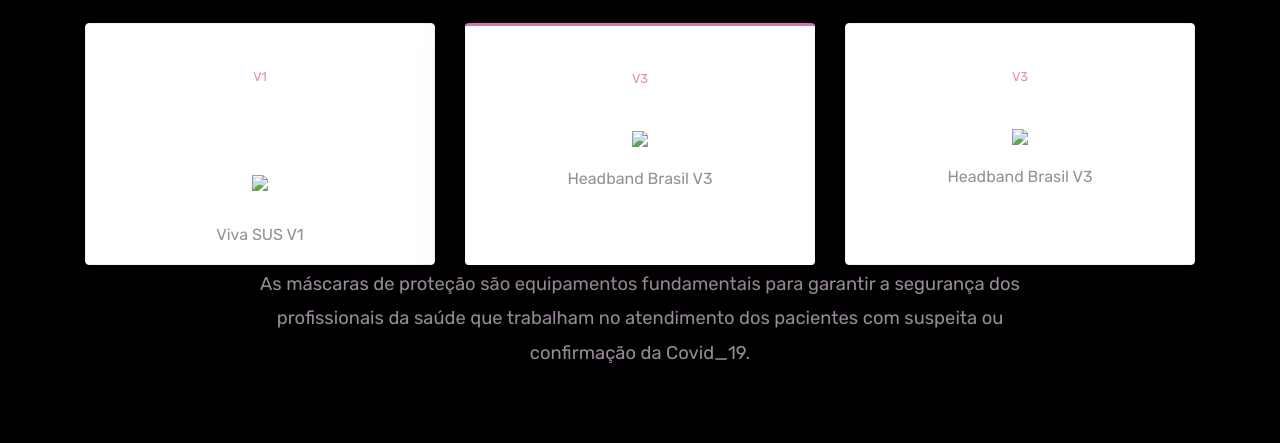
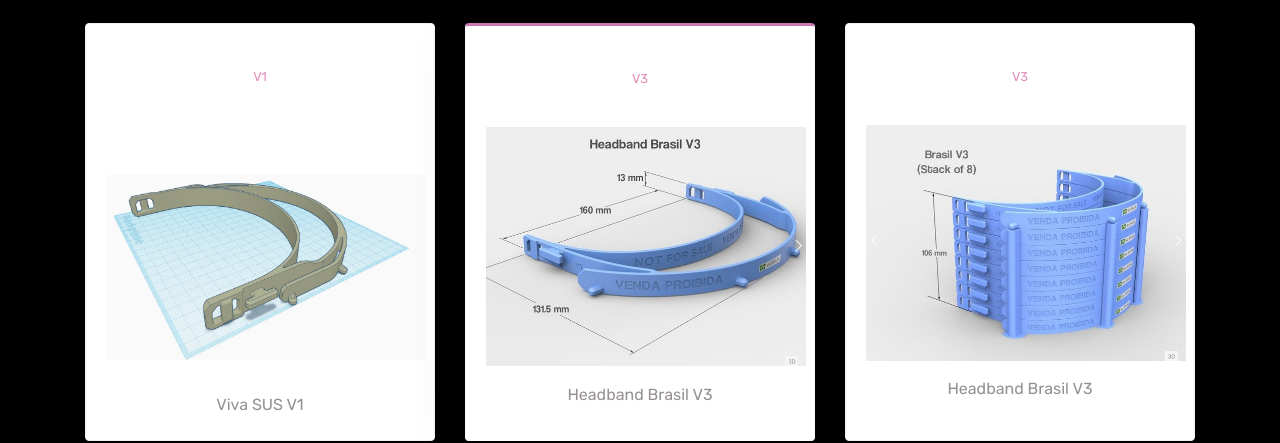
Before and after one commit to Faskior/Faskior.github.io, a plain HTML site: page index.html in a window 1280 px wide. Shown: the part 3500-3943 px from the top of the page. Drawn offline with Linux system fonts and the light colour scheme; files whose address does not match are found by name.

Commit message:
Images fixed

```diff
--- a/index.html
+++ b/index.html
@@ -236,7 +236,7 @@
                         <small class="text-primary">V1</small>
                     </div>
                     <ul class="list-group list-group-flush">
-                        <div class="list-group-item"><img class="testi" src="images/WhatsApp-Image-2020-04-02-at-6.19.26-PM.jpeg" width="320px;"></div>
+                        <div class="list-group-item"><img class="testi" src="WhatsApp-Image-2020-04-02-at-6.19.26-PM.jpeg" width="320px;"></div>
                         <div class="list-group-item">Viva SUS V1</div>
                     </ul>
                 </div>
@@ -245,7 +245,7 @@
                         <small class="text-primary">V3</small>
                     </div>
                     <ul class="list-group list-group-flush">
-                        <div class="list-group-item"><img src="images/WhatsApp-Image-2020-03-30-at-15.28.38.jpeg" width="320px;">
+                        <div class="list-group-item"><img src="WhatsApp-Image-2020-03-30-at-15.28.38.jpeg" width="320px;">
                         <div class="list-group-item">Headband Brasil V3</div>
                     </ul>
                 </div>
@@ -254,7 +254,7 @@
                         <small class="text-primary">V3</small>
                     </div>
                     <ul class="list-group list-group-flush">
-                        <div class="list-group-item"><img src="images/WhatsApp-Image-2020-03-30-at-15.28.37.jpeg" width="320px;">
+                        <div class="list-group-item"><img src="WhatsApp-Image-2020-03-30-at-15.28.37.jpeg" width="320px;">
                         <div class="list-group-item">Headband Brasil V3</div>
                     </ul>
                 </div>
```
